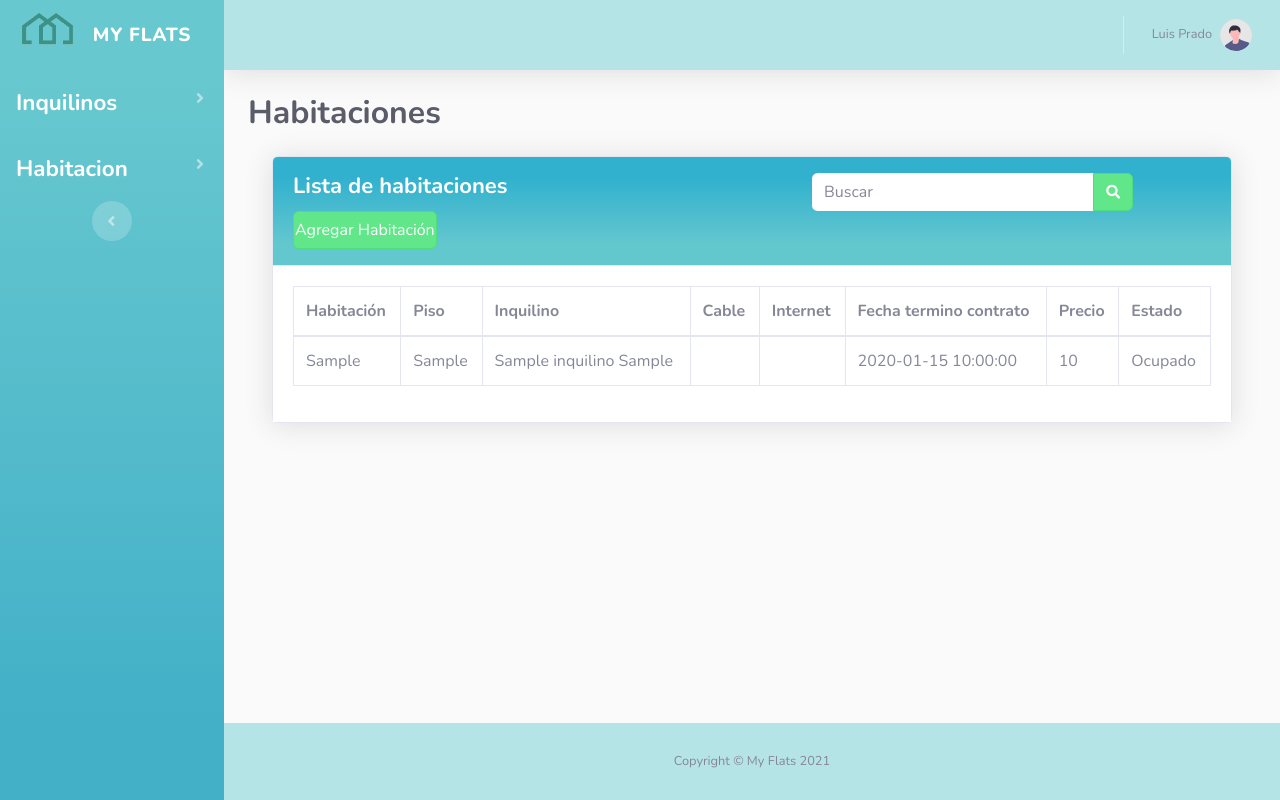
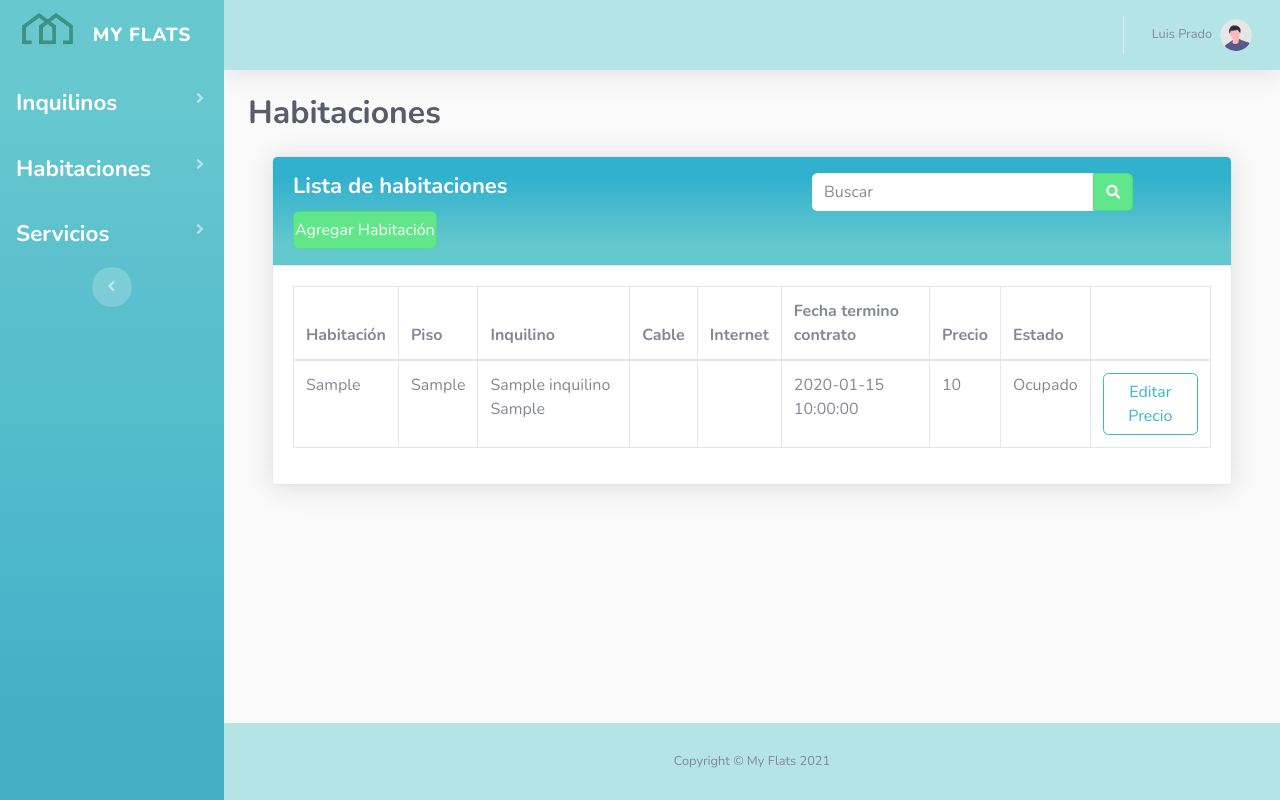
Before and after one commit to Sp4mm3rs/myflasts_isil, a PHP site: page /myflasts_isil/listadehabitaciones.php in a window 1280 px wide. Run offline with PHP 8.4, Linux system fonts and the light colour scheme; tables that the repository leaves empty or names only in its code hold one stand-in row (values such as "Sample post"); some libraries are stand-ins or nearby versions.

Commit message:
modal editr habitacion

```diff
--- a/listadehabitaciones.php
+++ b/listadehabitaciones.php
@@ -74,12 +74,12 @@
                                             <i class="fas fa-search fa-sm"></i>
                                             </button>
                                         </div>
+
                                     </div>
 
                                 </form>
-                                <button type="button" id="adhab" class="btn btn-primary" data-toggle="modal" data-target="#exampleModal">
-                                            Agregar Habitación
-                                </button>
+                                <button type="button" id="adhab" class="btn btn-primary" data-toggle="modal" data-target="#exampleModal">Agregar Habitación</button>
+
                             </div>
 
 
@@ -96,6 +96,8 @@
                                                 <th>Fecha termino contrato</th>
                                                 <th>Precio</th>
                                                 <th>Estado</th>
+                                                <th></th>
+
                                             </tr>
                                         </thead>
 
@@ -131,6 +133,9 @@
                                                 <?php }else { ?>
                                                 <td>Ocupado</td>
                                                 <?php } ?>
+                                                <td class="text-center">
+                                                    <button type="button" id="editarhab" class="btn btn-outline-info" data-toggle="modal" data-target="#exampleModal1">Editar Precio</button>
+                                                </td>
                                             </tr>
 
                                             <?php
@@ -150,6 +155,7 @@
 
 
                         <!-- Modal -->
+                        <!-- Agregar Habitacoón Modal -->
                         <div class="modal fade " id="exampleModal" tabindex="-1" role="dialog" aria-labelledby="exampleModalLabel" aria-hidden="true">
                            <div class="modal-dialog" role="document">
                               <div class="modal-content">
@@ -175,15 +181,10 @@
                                              <label for="hab_nro">Nro. Habitación</label>
                                              <select id="hab_nro" name="hab_nro" class="form-control">
                                                 <option selected>Seleccionar</option>
-                                                <option>101</option>
-                                                <option>102</option>
-                                                <option>103</option>
-                                                <option>201</option>
-                                                <option>202</option>
-                                                <option>203</option>
-                                                <option>301</option>
-                                                <option>302</option>
-                                                <option>303</option>
+                                                <option>1</option>
+                                                <option>2</option>
+                                                <option>3</option>
+                                                <option>4</option>
                                              </select>
                                           </div>
                                           <div class="form-group col-md-12">
@@ -195,6 +196,58 @@
                                     <button type="button" class="btn btn-secondary" data-dismiss="modal">Cancelar</button>
                                     <button type="submit" class="btn btn-primary">Guardar</button>
                                  </div>
+                                    </form>
+                                 </div>
+
+                              </div>
+                           </div>
+                        </div>
+
+                        <!-- Editar Habitacoón Modal -->
+                        <div class="modal fade " id="exampleModal1" tabindex="-1" role="dialog" aria-labelledby="exampleModalLabel" aria-hidden="true">
+                           <div class="modal-dialog" role="document">
+                              <div class="modal-content">
+                                 <div class="modal-header">
+                                    <h5 class="modal-title" id="exampleModalLabel">Editar habitación</h5>
+                                    <button type="button" class="close" data-dismiss="modal" aria-label="Close">
+                                    <span aria-hidden="true">&times;</span>
+                                    </button>
+                                 </div>
+                                 <div class="modal-body">
+                                    <form class="habitacion" action="insert_habitacion.php" method="POST">
+                                       <div class="form-group row">
+                                          <div class="form-group col-md-12">
+                                             <label for="hab_piso">Nro. Piso</label>
+                                             <select id="hab_piso" name="hab_piso" class="form-control">
+                                                <option selected>Seleccionar</option>
+                                                <option>1</option>
+                                                <option>2</option>
+                                                <option>3</option>
+                                             </select>
+                                          </div>
+                                          <div class="form-group col-md-12">
+                                             <label for="hab_nro">Nro. Habitación</label>
+                                             <select id="hab_nro" name="hab_nro" class="form-control">
+                                                <option selected>Seleccionar</option>
+                                                <option>1</option>
+                                                <option>2</option>
+                                                <option>3</option>
+                                                <option>4</option>
+                                             </select>
+                                          </div>
+                                          <div class="form-group col-md-12">
+                                             <label for="hab_precio">Precio habitación</label>
+                                             <input type="number" class="form-control" id="hab_precio" name="hab_precio" placeholder="Monto actual" disabled>
+                                          </div>
+                                          <div class="form-group col-md-12">
+                                             <label for="hab_nuevo_precio">Nuevo precio habitación</label>
+                                             <input type="number" class="form-control" id="hab_nuevo_precio" name="hab_nuevo_precio" placeholder="Ingresar nuevo monto">
+                                          </div>
+                                       </div>
+                                       <div class="modal-footer">
+                                            <button type="button" class="btn btn-secondary" data-dismiss="modal">Cancelar</button>
+                                            <button type="submit" class="btn btn-info">Editar</button>
+                                        </div>
                                     </form>
                                  </div>
 
--- a/nav-izquierda.php
+++ b/nav-izquierda.php
@@ -57,30 +57,30 @@
                 <a class="nav-link collapsed" href="#" data-toggle="collapse" data-target="#menu-habitacion"
                     aria-expanded="true" aria-controls="menu-habitacion">
 
-                    <span class="opciones">Habitacion</span>
+                    <span class="opciones">Habitaciones</span>
                 </a>
                 <div id="menu-habitacion" class="collapse" aria-labelledby="headingTwo" data-parent="#accordionSidebar">
                     <div class="bg-white py-2 collapse-inner rounded">
-                        <h6 class="collapse-header">Custom Components:</h6>
+                        <!-- <h6 class="collapse-header">Custom Components:</h6> -->
                         <a class="collapse-item" href="listadehabitaciones.php">Lista de Habitaciones</a>
 
                     </div>
                 </div>
             </li>
 
-           <!-- <li class="nav-item">
+           <li class="nav-item">
                 <a class="nav-link collapsed" href="#" data-toggle="collapse" data-target="#menu-servicio"
                     aria-expanded="true" aria-controls="menu-servicio">
-                    <span class="opciones">Servicio</span>
+                    <span class="opciones">Servicios</span>
                 </a>
                 <div id="menu-servicio" class="collapse" aria-labelledby="headingTwo" data-parent="#accordionSidebar">
                     <div class="bg-white py-2 collapse-inner rounded">
-                        <h6 class="collapse-header">Custom Components:</h6>
+                        <!-- <h6 class="collapse-header">Custom Components:</h6> -->
                         <a class="collapse-item" href="#">Lista de Servicios</a>
                         <a class="collapse-item" href="#">Ingresar Servicio</a>
                     </div>
                 </div>
-            </li> -->
+            </li>
 
             <!-- Nav Item - Utilities Collapse Menu -->
             <!-- <li class="nav-item">
```
Also changed, not shown: img/5-wallpaper-rog2.jpg (deleted), img/6-ROG-Maximum.jpg (deleted), img/7-pink.jpg (deleted), img/default.jpg, img/foto4.png (added).
